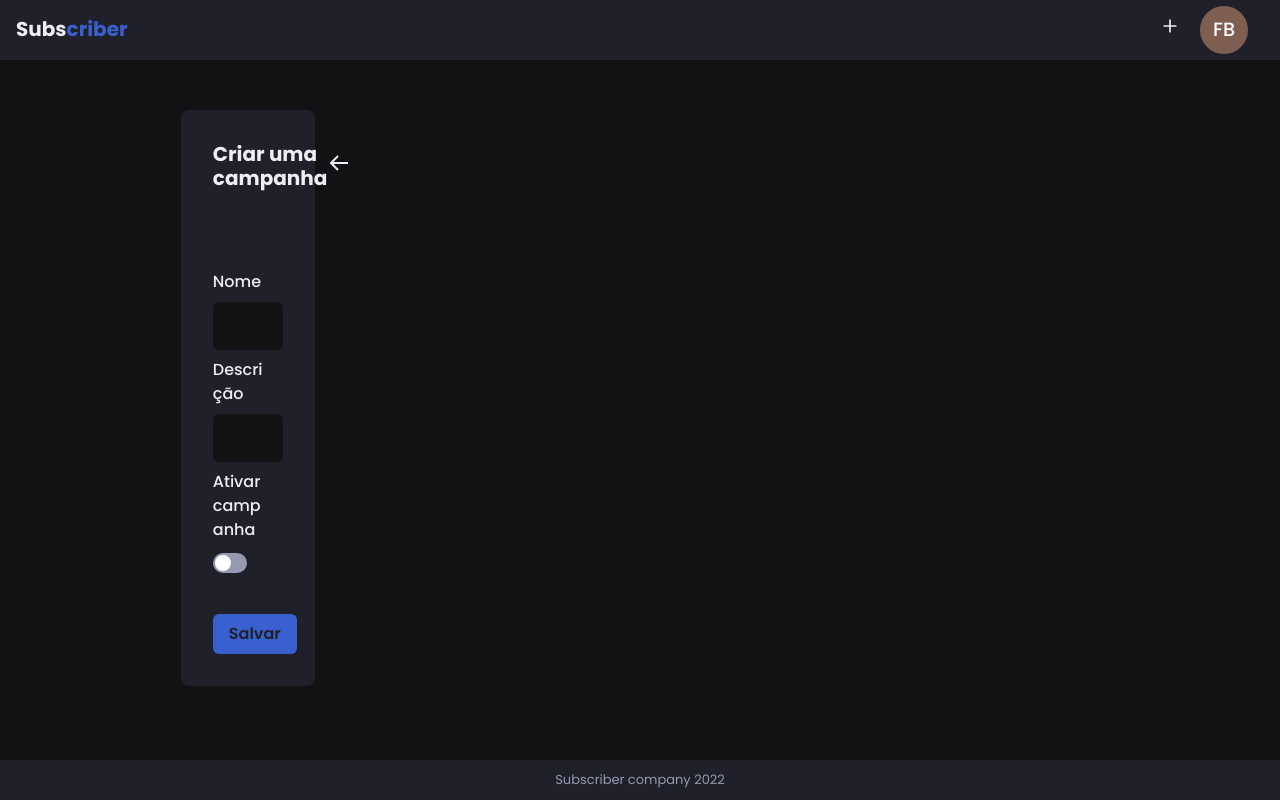
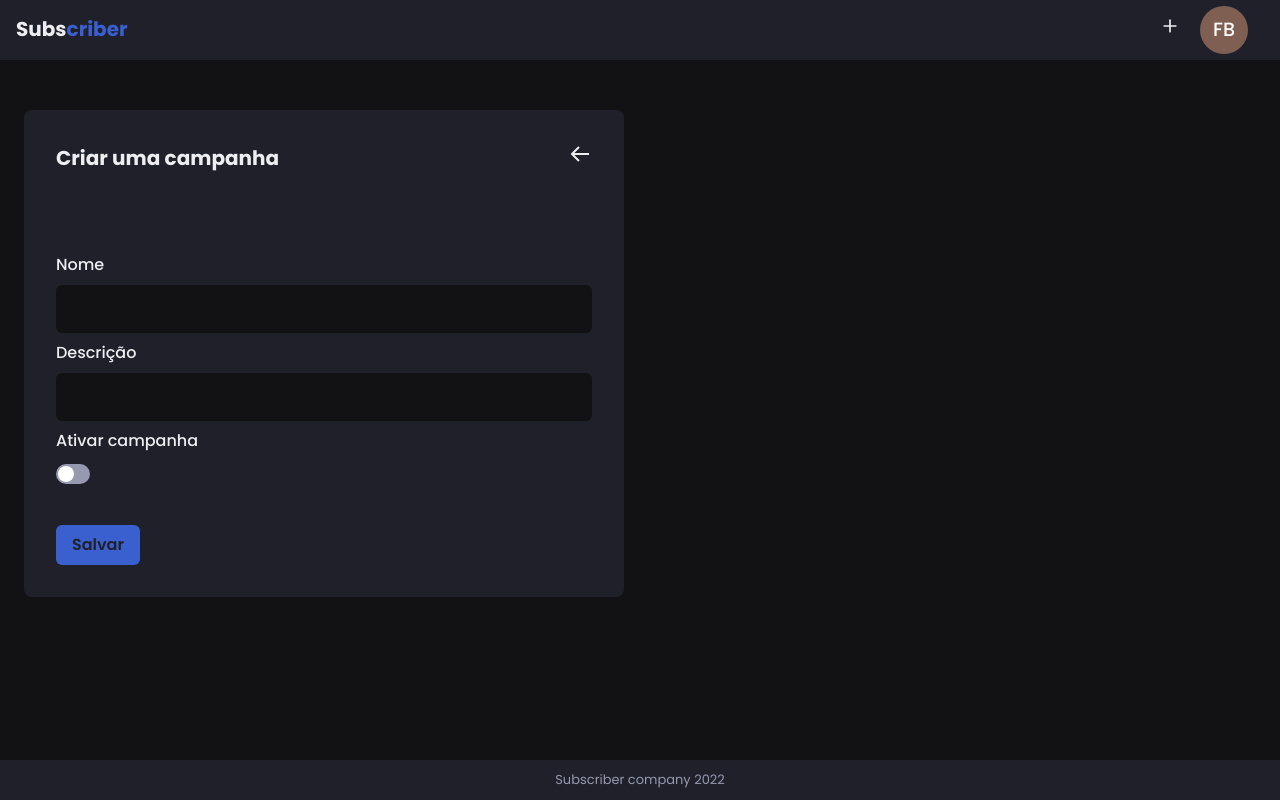
Before and after one commit to StephanyBatista/subscribers, a React (Vite) app in the folder frontend/: page /campaigns/create in a window 1280 px wide. Built offline with nearby package versions, Linux system fonts and the light colour scheme; no server answers.

Commit message:
fix layout on create page

```diff
--- a/frontend/src/pages/Campaigns/Create.tsx
+++ b/frontend/src/pages/Campaigns/Create.tsx
@@ -61,9 +61,10 @@ export function Create() {
             <Flex
                 bg="gray.800"
                 maxH={700}
-                w={["100%", "30%"]}
                 p="8"
-                mx="auto"
+                w="100vw"
+                maxW={600}
+                m="0 auto"
                 flexDirection="column"
                 borderRadius={8}>
                 <Flex
```
